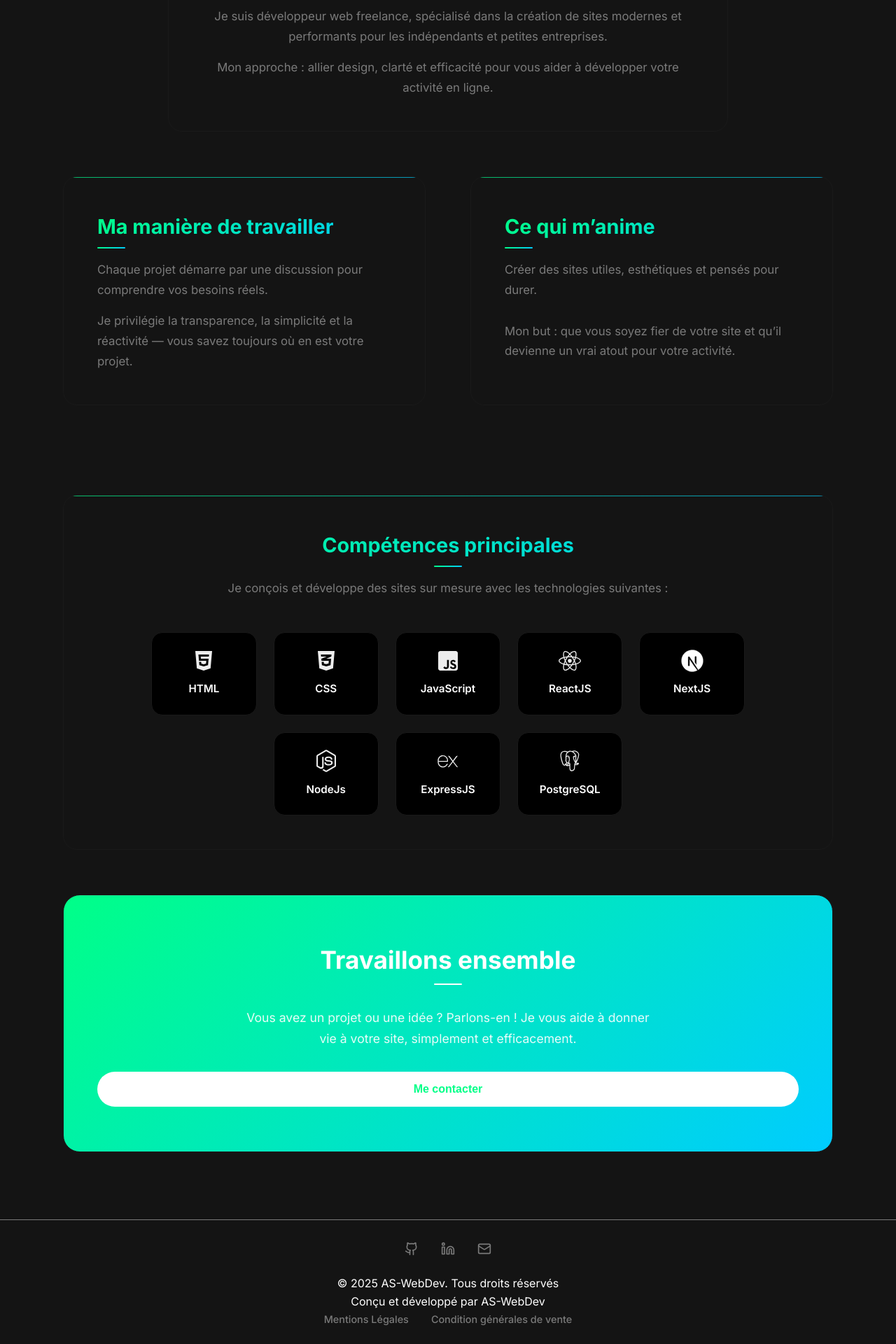
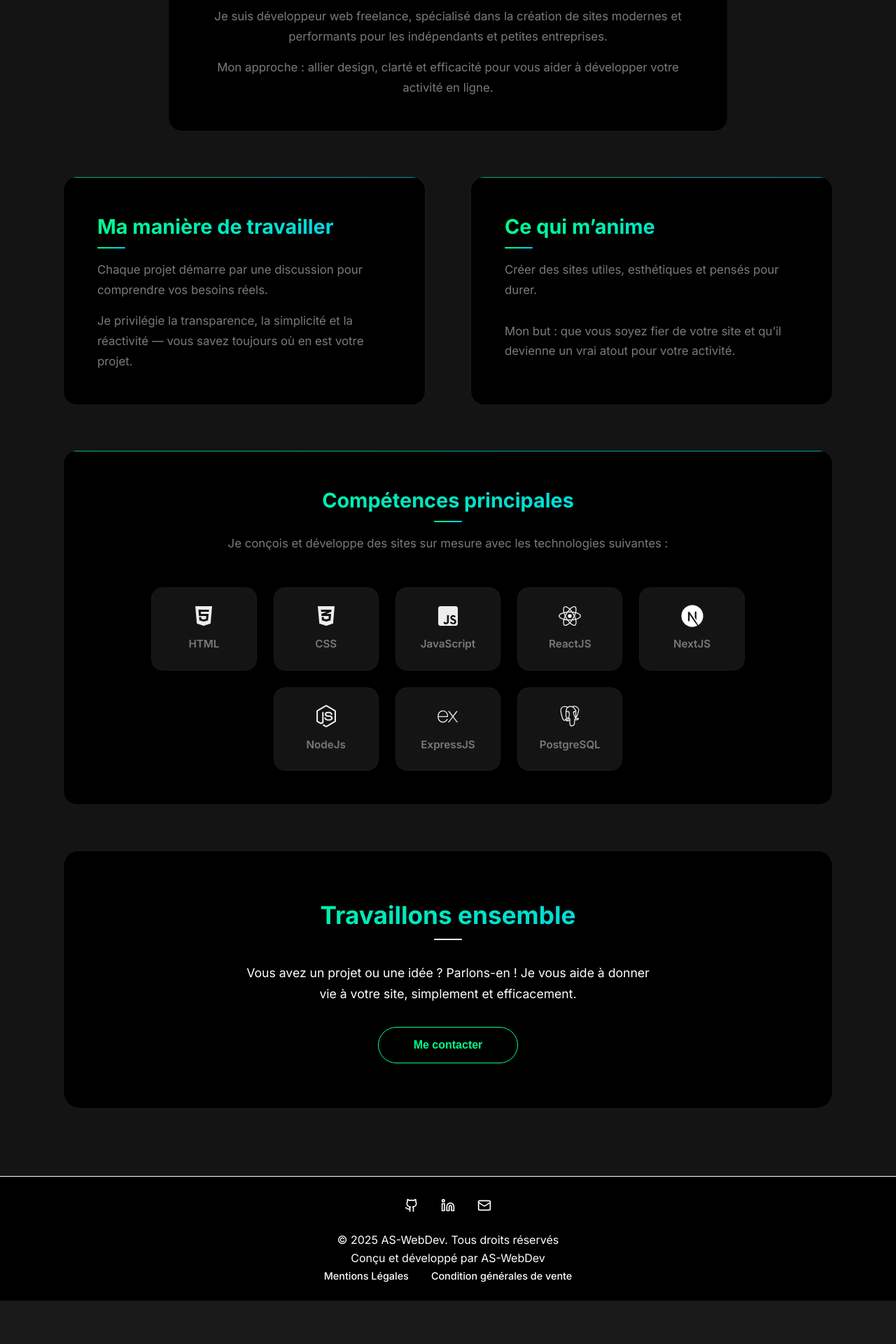
Before and after one commit to Alexandre-Saudemont/WebDev, a Next.js app: page /about in a window 1280 px wide. Shown: the part 306-2226 px from the top of the page at 70% size. After the commit the page ends 2164 px from the top, so only its background shows below. Built offline with nearby package versions, Linux system fonts and the light colour scheme.

Commit message:
fix css light mode in most of the pages

```diff
--- a/src/components/AboutPage/AboutPage.css
+++ b/src/components/AboutPage/AboutPage.css
@@ -15,7 +15,7 @@
 	gap: 4rem;
 }
 
-/* === Cadre seul et centré === */
+/* Cadre seul et centré */
 .about-section-single {
 	display: flex;
 	justify-content: center;
@@ -28,7 +28,10 @@
 	text-align: center;
 }
 
-/* === Paires de sections côte à côte - MÊME TAILLE === */
+.about-section.intro {
+	background-color: var(--bg-primary);
+}
+/* Paires de sections côte à côte - MÊME TAILLE */
 .about-section-pair {
 	display: grid !important;
 	grid-template-columns: repeat(2, minmax(0, 1fr)) !important;
@@ -37,7 +40,12 @@
 	align-items: start !important;
 }
 
-/* === Sections pleine largeur === */
+.about-section.parcours,
+.about-section.method,
+.about-section.values {
+	background-color: var(--bg-primary);
+}
+/* Sections pleine largeur */
 .about-section-full {
 	display: flex;
 	flex-direction: column;
@@ -58,6 +66,10 @@
 	display: flex;
 	flex-direction: column;
 	min-height: 100%; /* S'assure qu'elles prennent toute la hauteur disponible */
+}
+
+.about-section-.skills {
+	background-color: var(--bg-primary);
 }
 
 .about-section::before {
@@ -126,6 +138,7 @@
 /* === Skills section pleine largeur === */
 .about-section.skills {
 	text-align: center;
+	background-color: var(--bg-primary);
 }
 
 .skills-container {
@@ -138,7 +151,7 @@
 }
 
 .skill {
-	background: var(--bg-primary);
+	background: var(--bg-secondary);
 	border: 1px solid var(--border);
 	border-radius: 16px;
 	padding: 1.5rem 1rem;
@@ -149,6 +162,7 @@
 	align-items: center;
 	gap: 0.8rem;
 	min-width: 15%;
+	color: var(--text-secondary);
 }
 
 .skill:hover {
@@ -173,7 +187,7 @@
 /* === CTA finale pleine largeur === */
 .about-section.cta {
 	text-align: center;
-	background: var(--gradient);
+	background: var(--bg-primary);
 	border-radius: 24px;
 	padding: 4rem 3rem;
 	color: white;
@@ -186,9 +200,8 @@
 }
 
 .about-section.cta h2 {
-	background: none;
-	-webkit-text-fill-color: white;
 	font-size: 2.2rem;
+	color: var(--text-primary);
 }
 
 .about-section.cta h2::after {
@@ -202,6 +215,7 @@
 	font-size: 1.1rem;
 	max-width: 600px;
 	margin: 1rem auto 2rem;
+	color: var(--text-primary);
 }
 
 .about-section.cta button {
@@ -214,6 +228,12 @@
 	cursor: pointer;
 	transition: all 0.3s ease;
 	font-size: 1rem;
+	width: 20%;
+	display: flex;
+	justify-content: center;
+	margin: auto;
+	background-color: var(--bg-primary);
+	border: 1px solid var(--accent);
 }
 
 .about-section.cta button:hover {
--- a/src/components/Footer/Footer.css
+++ b/src/components/Footer/Footer.css
@@ -1,23 +1,25 @@
 /* Footer */
+
 .footer-container {
-	background-color: var(--bg-secondary);
+	background-color: var(--bg-primary);
+	color: var(--text-primary);
 }
 footer {
 	text-align: center;
 	padding: 1.5rem 0;
-	border-top: 1px solid var(--text-secondary);
+	border-top: 1px solid var(--text-primary);
 
-	background-color: var(--bg-secondary);
+	background-color: var(--bg-primary);
 }
 .footer-legal-container {
-	background-color: var(--bg-secondary);
+	background-color: var(--bg-primary);
 	display: flex;
 	justify-content: center;
 	gap: 2rem;
 }
 .footer-legal {
 	text-decoration: none;
-	color: var(--text-secondary);
+	color: var(--text-primary);
 	font-size: 0.9rem;
 	font-weight: 500;
 	transition: color 0.3s ease;
@@ -51,7 +53,7 @@ footer {
 }
 
 .social-links a {
-	color: var(--text-secondary);
+	color: var(--text-primary);
 	font-size: 1.5rem;
 	transition: color 0.3s ease;
 }
--- a/src/components/Projects/ProjectsPage.css
+++ b/src/components/Projects/ProjectsPage.css
@@ -7,7 +7,7 @@
 }
 
 .project-card {
-	background: var(--bg-secondary);
+	background: var(--bg-primary);
 	border: 1px solid var(--accent);
 	border-radius: 10px;
 	overflow: hidden;
@@ -74,7 +74,7 @@
 }
 
 .tech-tag {
-	background: var(--bg-primary);
+	background: var(--bg-secondary);
 	color: var(--accent);
 	padding: 0.25rem 0.75rem;
 	border-radius: 20px;
--- a/src/components/ServicesPage/ServicesPage.css
+++ b/src/components/ServicesPage/ServicesPage.css
@@ -22,7 +22,7 @@
 
 .services-subtitle {
 	font-size: 1.3rem;
-	color: var(--text-secondary);
+	color: var(--text-primary);
 	line-height: 1.6;
 	max-width: 600px;
 	margin: 0 auto;
@@ -35,7 +35,7 @@
 }
 
 .service-card {
-	background: var(--bg-secondary);
+	background: var(--bg-primary);
 	padding: 2.5rem;
 	border-radius: 16px;
 	border: 1px solid var(--border);
```
Also changed, not shown: src/components/AboutPage/AboutPage.js (+4 -4 lines), src/components/CustomCursor.js (line endings or trailing spaces), src/components/LoadingScreen.js (line endings or trailing spaces).
